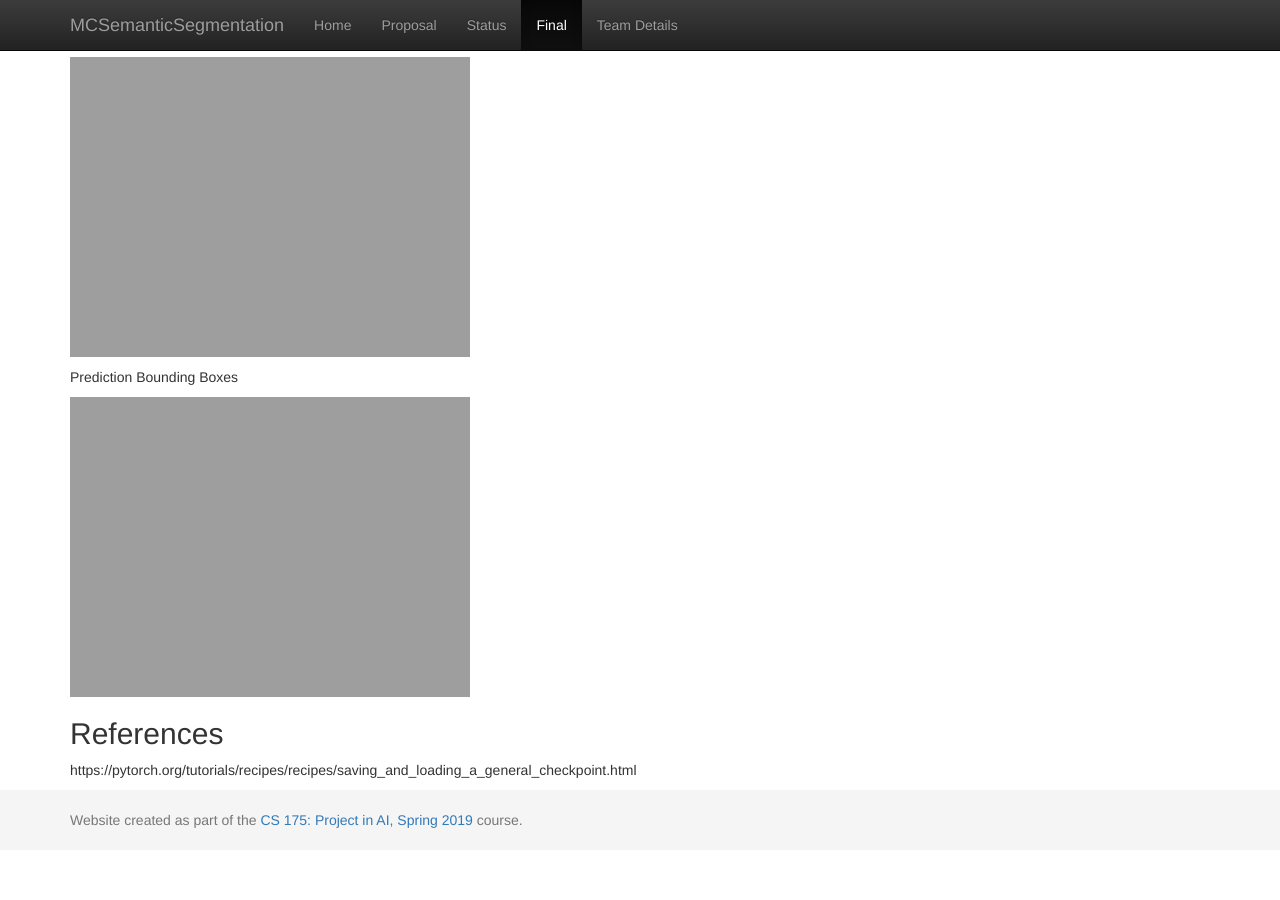
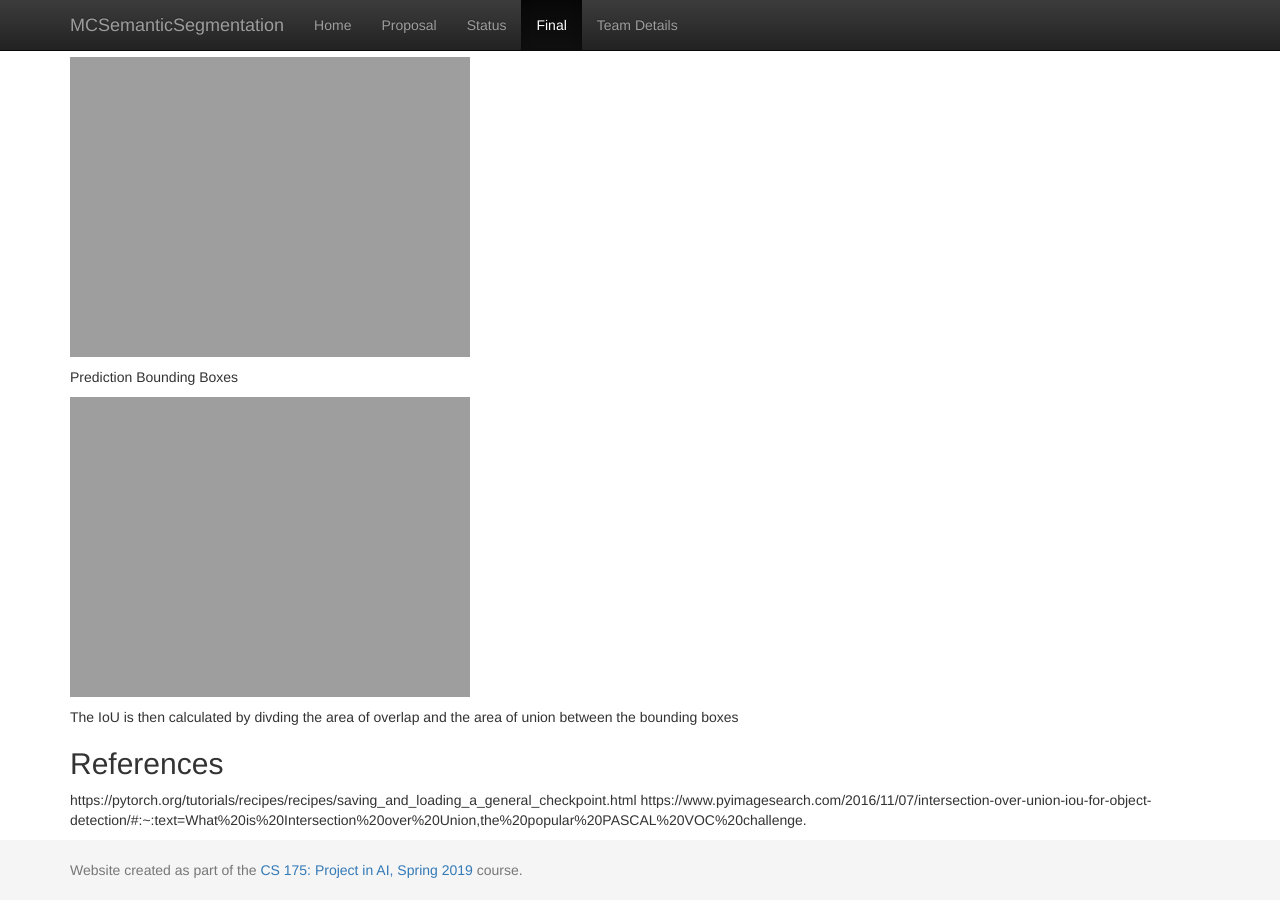
Before and after one commit to KevinJChen/MCSemanticSegmentation, a Jekyll site: the page built from docs/final.md, in a window 1280 px wide and 900 px high, scrolled down 1922 px. Built offline with Jekyll 4.4.1, drawn with Linux system fonts in a browser that asks for light colours; before the commit the page ends 2772 px from its top, so only the background shows below that.

Commit message:
Update final.md

```diff
--- a/docs/final.md
+++ b/docs/final.md
@@ -43,7 +43,9 @@ Prediction Bounding Boxes
 
 ![](./images/''.png)
 
+The IoU is then calculated by divding the area of overlap and the area of union between the bounding boxes
 
 ## References
 
 https://pytorch.org/tutorials/recipes/recipes/saving_and_loading_a_general_checkpoint.html
+https://www.pyimagesearch.com/2016/11/07/intersection-over-union-iou-for-object-detection/#:~:text=What%20is%20Intersection%20over%20Union,the%20popular%20PASCAL%20VOC%20challenge.
```
